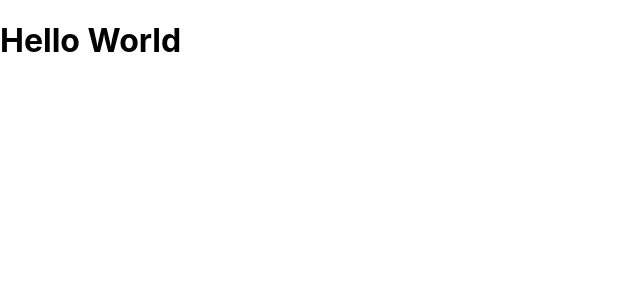
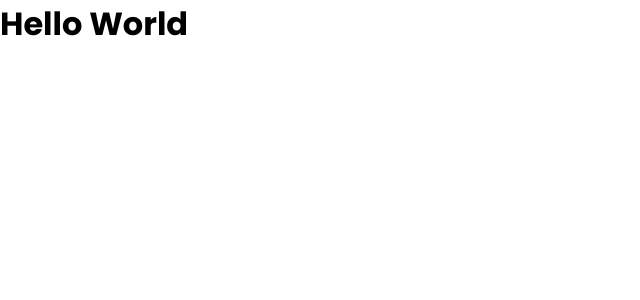
Before and after one commit to martiwg/itguys, a React (Create React App) app: page / in a window 1280 px wide. Shown: the top 300 px of the page, without its empty margins (0-640 px from the left). Built offline with nearby package versions, Linux system fonts and the light colour scheme.

Commit message:
added base

```diff
--- a/package.json
+++ b/package.json
@@ -8,6 +8,7 @@
     "@testing-library/user-event": "^13.5.0",
     "react": "^18.2.0",
     "react-dom": "^18.2.0",
+    "react-router-dom": "^6.3.0",
     "react-scripts": "5.0.1",
     "web-vitals": "^2.1.4"
   },
--- a/src/index.css
+++ b/src/index.css
@@ -1,13 +1,45 @@
-body {
+@import url('https://fonts.googleapis.com/css2?family=Poppins:ital,wght@0,300;0,400;0,500;0,600;0,700;0,800;0,900;1,300;1,400;1,500;1,600;1,700;1,800;1,900&display=swap');
+
+*{
   margin: 0;
-  font-family: -apple-system, BlinkMacSystemFont, 'Segoe UI', 'Roboto', 'Oxygen',
-    'Ubuntu', 'Cantarell', 'Fira Sans', 'Droid Sans', 'Helvetica Neue',
-    sans-serif;
-  -webkit-font-smoothing: antialiased;
-  -moz-osx-font-smoothing: grayscale;
+  padding: 0;
+  box-sizing: border-box;
 }
 
-code {
-  font-family: source-code-pro, Menlo, Monaco, Consolas, 'Courier New',
-    monospace;
+html{
+  font-family: 'Poppins', sans-serif;
 }
+
+::-webkit-scrollbar{
+  display: none;
+}
+
+:root{
+  --color-primary: #54CEFF;
+  --color-primary-light: #88DDFF;
+  --color-primary-dark: #0ABAFF;
+  --color-red: #ff736e;
+  --color-green: #23ed74;
+  --color-yellow: #ffbb55;
+  --color-white: #ffffff;
+  --color-info-light: #dce1eb;
+  --color-info: #909090;
+  --color-info-dark: #7d8da1;
+  --color-dark: #323441;
+  --color-light: rgba(181, 187, 200, 0.2);
+  --color-super-light: rgba(181, 187, 200, 0.1);
+  --color-dark-variant: #677483;
+  --color-background: #f9fbfe;
+
+  --card-border-radius: 2rem;
+  --border-radius-1: 0.4rem;
+  --border-radius-2: 0.8rem;
+  --border-radius-3: 1.2rem;
+
+  --card-padding: 1.8rem;
+  --padding-1: 1.2rem;
+
+  --box-shadow: 0 1.8rem 3rem var(--color-light);
+
+  --sidebar-icon-size: 3rem;
+}
```
Also changed, not shown: 1 other file (tests, documents, lock files or other folders).
